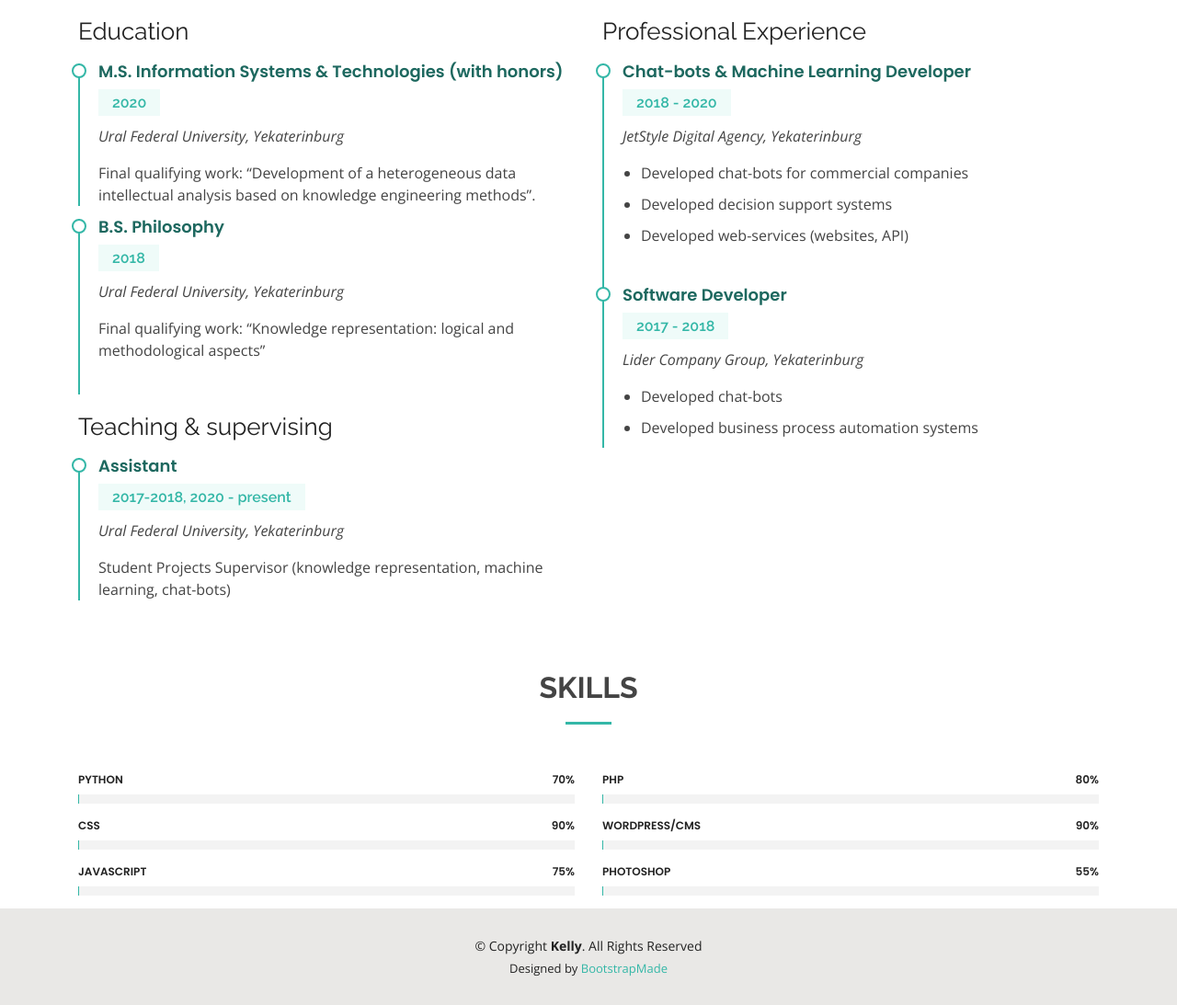
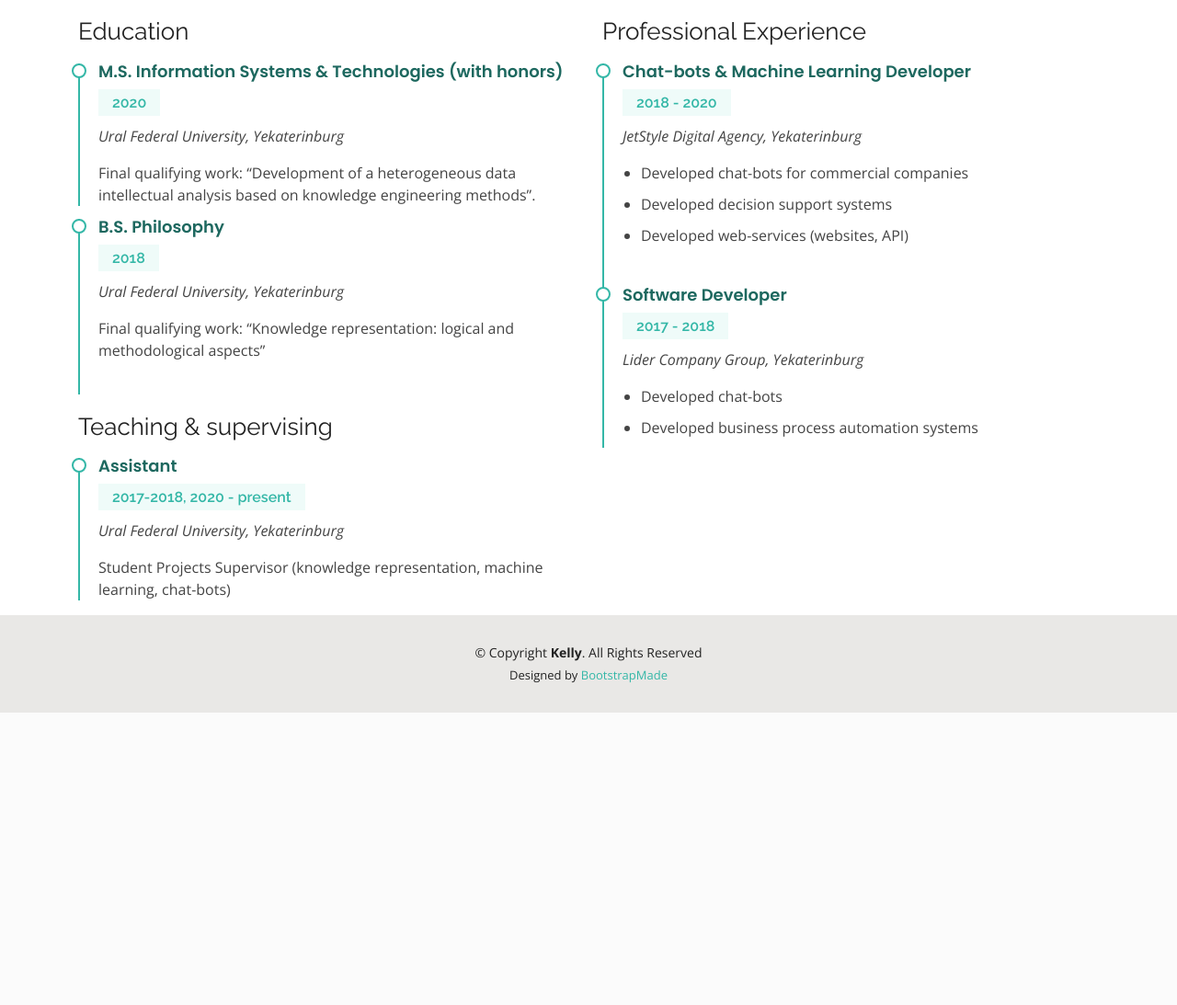
Before and after one commit to fecitpotentiam/fastapi_personal_website, a FastAPI app: page /experience in a window 1280 px wide. Shown: the part 219-1312 px from the top of the page at 92% size. After the commit the page ends 994 px from the top, so only its background shows below. Run offline with FastAPI, Linux system fonts and the light colour scheme; some libraries are stand-ins or nearby versions.

Commit message:
Deleted skills block

```diff
--- a/templates/professional_experience.html
+++ b/templates/professional_experience.html
@@ -73,69 +73,69 @@
     </section><!-- End Resume Section -->
 
          <!-- ======= Skills Section ======= -->
-    <section id="skills" class="skills">
-      <div class="container" data-aos="fade-up">
+<!--    <section id="skills" class="skills">-->
+<!--      <div class="container" data-aos="fade-up">-->
 
-        <div class="section-title">
-          <h2>Skills</h2>
-        </div>
+<!--        <div class="section-title">-->
+<!--          <h2>Skills</h2>-->
+<!--        </div>-->
 
-        <div class="row skills-content">
+<!--        <div class="row skills-content">-->
 
-          <div class="col-lg-6">
+<!--          <div class="col-lg-6">-->
 
-            <div class="progress">
-              <span class="skill">Python <i class="val">70%</i></span>
-              <div class="progress-bar-wrap">
-                <div class="progress-bar" role="progressbar" aria-valuenow="70" aria-valuemin="0" aria-valuemax="100"></div>
-              </div>
-            </div>
+<!--            <div class="progress">-->
+<!--              <span class="skill">Python <i class="val">70%</i></span>-->
+<!--              <div class="progress-bar-wrap">-->
+<!--                <div class="progress-bar" role="progressbar" aria-valuenow="70" aria-valuemin="0" aria-valuemax="100"></div>-->
+<!--              </div>-->
+<!--            </div>-->
 
-            <div class="progress">
-              <span class="skill">CSS <i class="val">90%</i></span>
-              <div class="progress-bar-wrap">
-                <div class="progress-bar" role="progressbar" aria-valuenow="90" aria-valuemin="0" aria-valuemax="100"></div>
-              </div>
-            </div>
+<!--            <div class="progress">-->
+<!--              <span class="skill">CSS <i class="val">90%</i></span>-->
+<!--              <div class="progress-bar-wrap">-->
+<!--                <div class="progress-bar" role="progressbar" aria-valuenow="90" aria-valuemin="0" aria-valuemax="100"></div>-->
+<!--              </div>-->
+<!--            </div>-->
 
-            <div class="progress">
-              <span class="skill">JavaScript <i class="val">75%</i></span>
-              <div class="progress-bar-wrap">
-                <div class="progress-bar" role="progressbar" aria-valuenow="75" aria-valuemin="0" aria-valuemax="100"></div>
-              </div>
-            </div>
+<!--            <div class="progress">-->
+<!--              <span class="skill">JavaScript <i class="val">75%</i></span>-->
+<!--              <div class="progress-bar-wrap">-->
+<!--                <div class="progress-bar" role="progressbar" aria-valuenow="75" aria-valuemin="0" aria-valuemax="100"></div>-->
+<!--              </div>-->
+<!--            </div>-->
 
-          </div>
+<!--          </div>-->
 
-          <div class="col-lg-6">
+<!--          <div class="col-lg-6">-->
 
-            <div class="progress">
-              <span class="skill">PHP <i class="val">80%</i></span>
-              <div class="progress-bar-wrap">
-                <div class="progress-bar" role="progressbar" aria-valuenow="80" aria-valuemin="0" aria-valuemax="100"></div>
-              </div>
-            </div>
+<!--            <div class="progress">-->
+<!--              <span class="skill">PHP <i class="val">80%</i></span>-->
+<!--              <div class="progress-bar-wrap">-->
+<!--                <div class="progress-bar" role="progressbar" aria-valuenow="80" aria-valuemin="0" aria-valuemax="100"></div>-->
+<!--              </div>-->
+<!--            </div>-->
 
-            <div class="progress">
-              <span class="skill">WordPress/CMS <i class="val">90%</i></span>
-              <div class="progress-bar-wrap">
-                <div class="progress-bar" role="progressbar" aria-valuenow="90" aria-valuemin="0" aria-valuemax="100"></div>
-              </div>
-            </div>
+<!--            <div class="progress">-->
+<!--              <span class="skill">WordPress/CMS <i class="val">90%</i></span>-->
+<!--              <div class="progress-bar-wrap">-->
+<!--                <div class="progress-bar" role="progressbar" aria-valuenow="90" aria-valuemin="0" aria-valuemax="100"></div>-->
+<!--              </div>-->
+<!--            </div>-->
 
-            <div class="progress">
-              <span class="skill">Photoshop <i class="val">55%</i></span>
-              <div class="progress-bar-wrap">
-                <div class="progress-bar" role="progressbar" aria-valuenow="55" aria-valuemin="0" aria-valuemax="100"></div>
-              </div>
-            </div>
+<!--            <div class="progress">-->
+<!--              <span class="skill">Photoshop <i class="val">55%</i></span>-->
+<!--              <div class="progress-bar-wrap">-->
+<!--                <div class="progress-bar" role="progressbar" aria-valuenow="55" aria-valuemin="0" aria-valuemax="100"></div>-->
+<!--              </div>-->
+<!--            </div>-->
 
-          </div>
+<!--          </div>-->
 
-        </div>
+<!--        </div>-->
 
-      </div>
-    </section><!-- End Skills Section -->
+<!--      </div>-->
+<!--    </section>&lt;!&ndash; End Skills Section &ndash;&gt;-->
 
   </main><!-- End #main -->
 {% endblock %}
```
